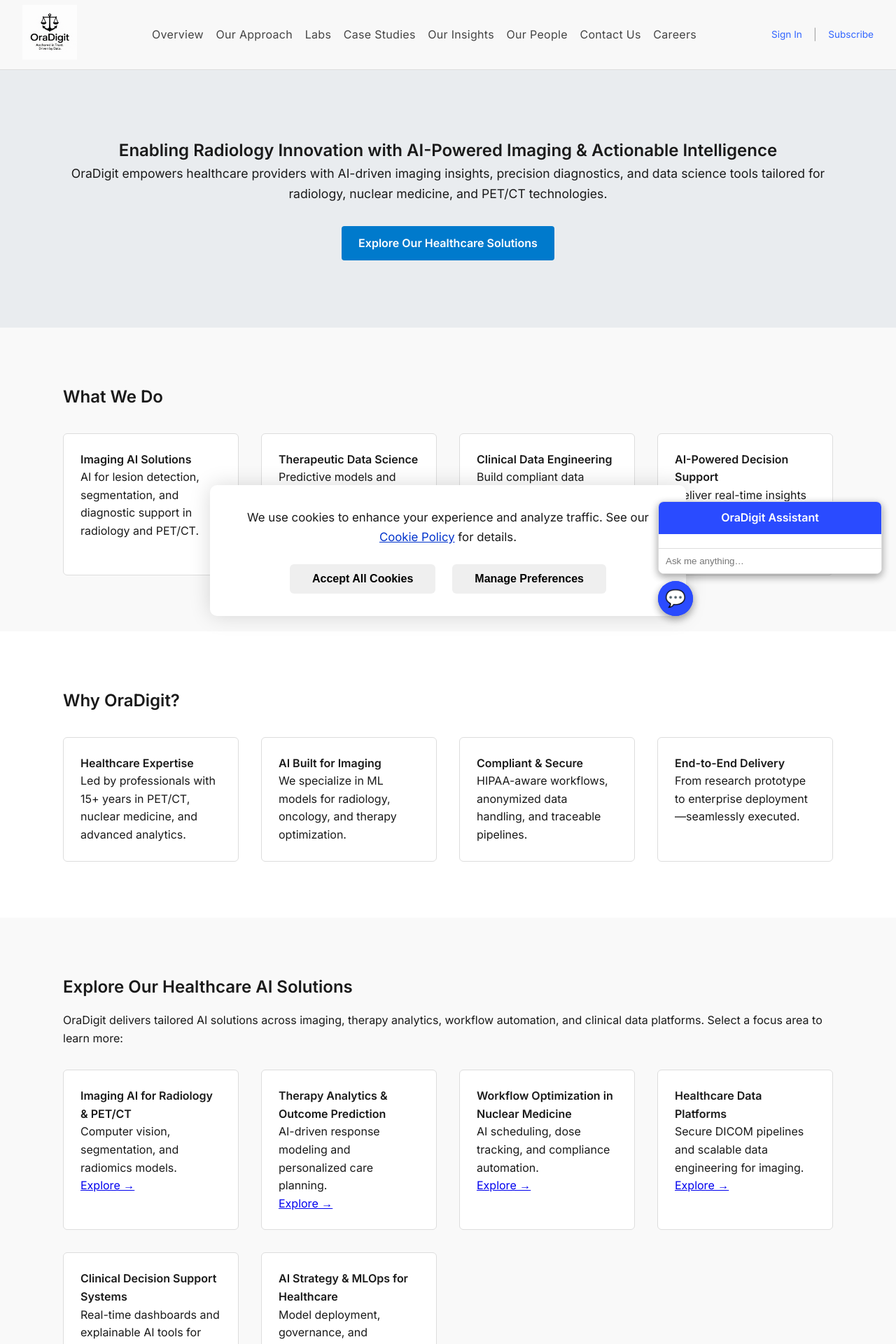
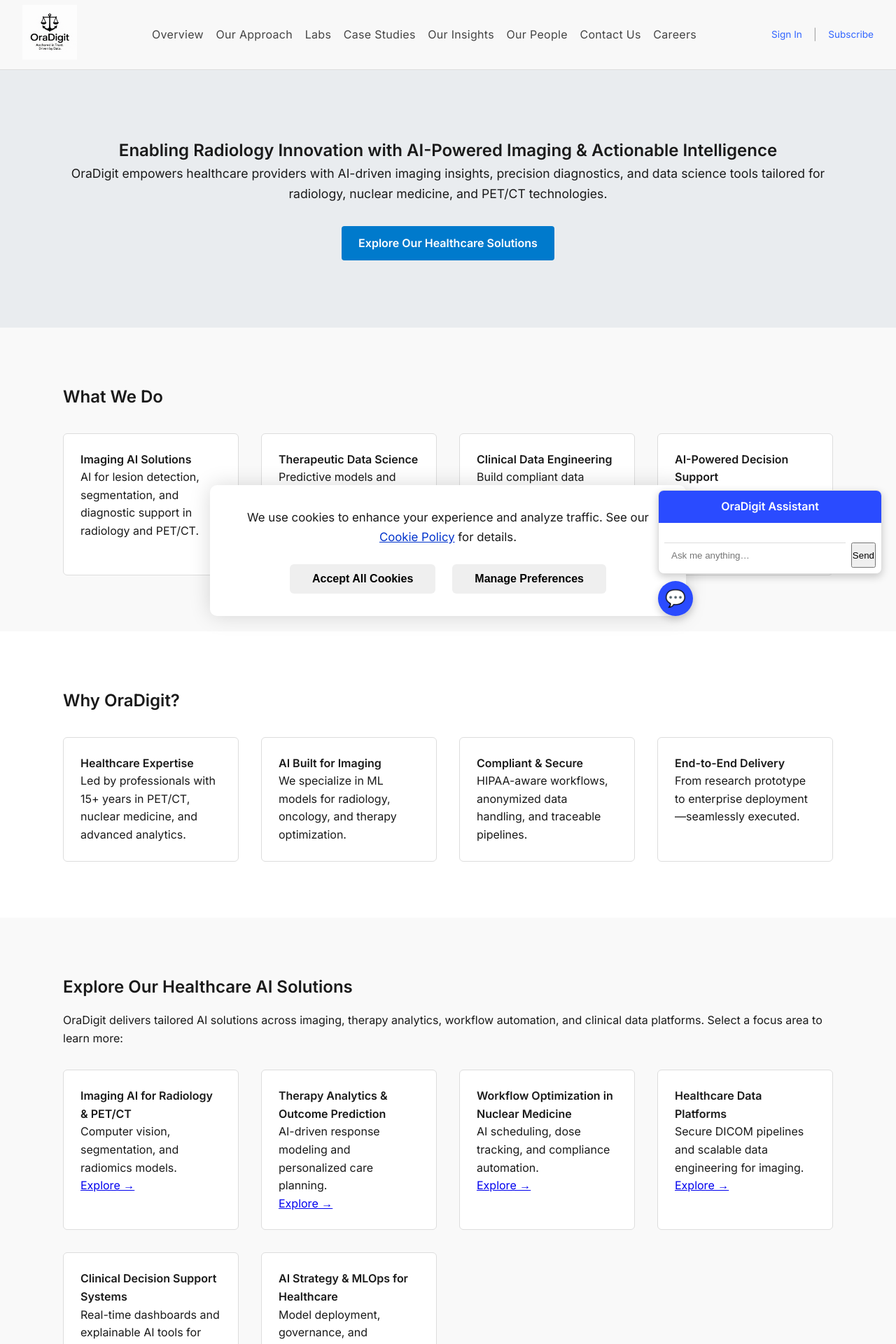
Before and after one commit to DataForSolution/oradigit-site, a Jekyll site: the page built from index.html, in a window 1280 px wide. Shown: the top 1920 px of the page at 70% size. Built offline with Jekyll 4.4.1, drawn with Linux system fonts in a browser that asks for light colours; some of the changed lines change nothing that is shown.

Commit message:
Replace chatbot with unified widget + Send button

```diff
--- a/_layouts/default.html
+++ b/_layouts/default.html
@@ -36,108 +36,62 @@
 </script>
   <!-- …your existing page content… -->
 
-  <!-- Chatbot Widget -->
+    <!-- Chatbot Widget -->
   <div id="chatbot-container">
     <button id="chatbot-toggle" aria-label="Chat with us!">💬</button>
     <div id="chatbot-box" class="hidden">
       <div id="chatbot-header">OraDigit Assistant</div>
       <div id="chatbot-messages"></div>
-      <input id="chatbot-input" placeholder="Ask me anything…" autocomplete="off" />
+      <div id="chatbot-controls" style="display:flex; gap:0.5em; padding:0.5em;">
+        <input id="chatbot-input" placeholder="Ask me anything…" autocomplete="off" style="flex:1;"/>
+        <button id="chatbot-send">Send</button>
+      </div>
     </div>
   </div>
 
   <script>
     (function() {
-      const CHAT_URL = "/chat";
-
-
+      const CHAT_URL  = "https://auth.oradigit.com/chat";
       const toggleBtn = document.getElementById('chatbot-toggle');
       const box       = document.getElementById('chatbot-box');
       const input     = document.getElementById('chatbot-input');
+      const sendBtn   = document.getElementById('chatbot-send');
       const messages  = document.getElementById('chatbot-messages');
 
+      // Open/close widget
       toggleBtn.addEventListener('click', () => {
         box.classList.toggle('hidden');
       });
 
-      input.addEventListener('keydown', async (e) => {
-        if (e.key !== 'Enter') return;
+      // Shared send logic
+      async function sendMessage() {
         const prompt = input.value.trim();
         if (!prompt) return;
-
         messages.innerHTML += `<div><strong>You:</strong> ${prompt}</div>`;
-        input.value = '';
-        messages.scrollTop = messages.scrollHeight;
+        input.value = ''; messages.scrollTop = messages.scrollHeight;
 
         try {
           const res = await fetch(CHAT_URL, {
             method: 'POST',
-            mode: 'cors',                        // explicitly request CORS
-            headers: { 'Content-Type': 'application/json' },
-            body: JSON.stringify({ prompt }),
+            headers:  { 'Content-Type': 'application/json' },
+            body:     JSON.stringify({ prompt })
           });
-
-          if (!res.ok) {
-            const text = await res.text();
-            throw new Error(`HTTP ${res.status}: ${text}`);
-          }
-
-          const { reply } = await res.json();
-          messages.innerHTML += `<div><strong>Assistant:</strong> ${reply}</div>`;
-          messages.scrollTop = messages.scrollHeight;
-        } catch (err) {
-          console.error(err);
-          messages.innerHTML += `<div style="color:red;"><strong>Error:</strong> ${err.message}</div>`;
-          messages.scrollTop = messages.scrollHeight;
-        }
-      });
-    })();
-  </script>
-  <!-- Chatbot Widget -->
-  <div id="chatbot-container">
-    <button id="chatbot-toggle" aria-label="Chat with us!">💬</button>
-    <div id="chatbot-box" class="hidden">
-      <div id="chatbot-header">OraDigit Assistant</div>
-      <div id="chatbot-messages"></div>
-      <input id="chatbot-input" placeholder="Ask me anything…" autocomplete="off" />
-    </div>
-  </div>
-
-  <script>
-    (function() {
-      const CHAT_URL = "/chat";  // same‐origin rewrite
-
-      const toggleBtn = document.getElementById('chatbot-toggle');
-      const box       = document.getElementById('chatbot-box');
-      const input     = document.getElementById('chatbot-input');
-      const messages  = document.getElementById('chatbot-messages');
-
-      toggleBtn.addEventListener('click', () => box.classList.toggle('hidden'));
-
-      input.addEventListener('keydown', async (e) => {
-        if (e.key !== 'Enter') return;
-        const prompt = input.value.trim();
-        if (!prompt) return;
-        messages.innerHTML += `<div><strong>You:</strong> ${prompt}</div>`;
-        input.value = '';
-        messages.scrollTop = messages.scrollHeight;
-
-        try {
-          const res = await fetch(CHAT_URL, {
-            method: 'POST',
-            headers: { 'Content-Type': 'application/json' },
-            body: JSON.stringify({ prompt })
-          });
-          if (!res.ok) {
-            throw new Error(`HTTP ${res.status}`);
-          }
+          if (!res.ok) throw new Error(`HTTP ${res.status}`);
           const { reply } = await res.json();
           messages.innerHTML += `<div><strong>Assistant:</strong> ${reply}</div>`;
           messages.scrollTop = messages.scrollHeight;
         } catch (err) {
           messages.innerHTML += `<div style="color:red;"><strong>Error:</strong> ${err.message}</div>`;
+          messages.scrollTop = messages.scrollHeight;
         }
+      }
+
+      // Enter key
+      input.addEventListener('keydown', e => {
+        if (e.key === 'Enter') sendMessage();
       });
+      // Click button
+      sendBtn.addEventListener('click', sendMessage);
     })();
   </script>
 </body>
```
